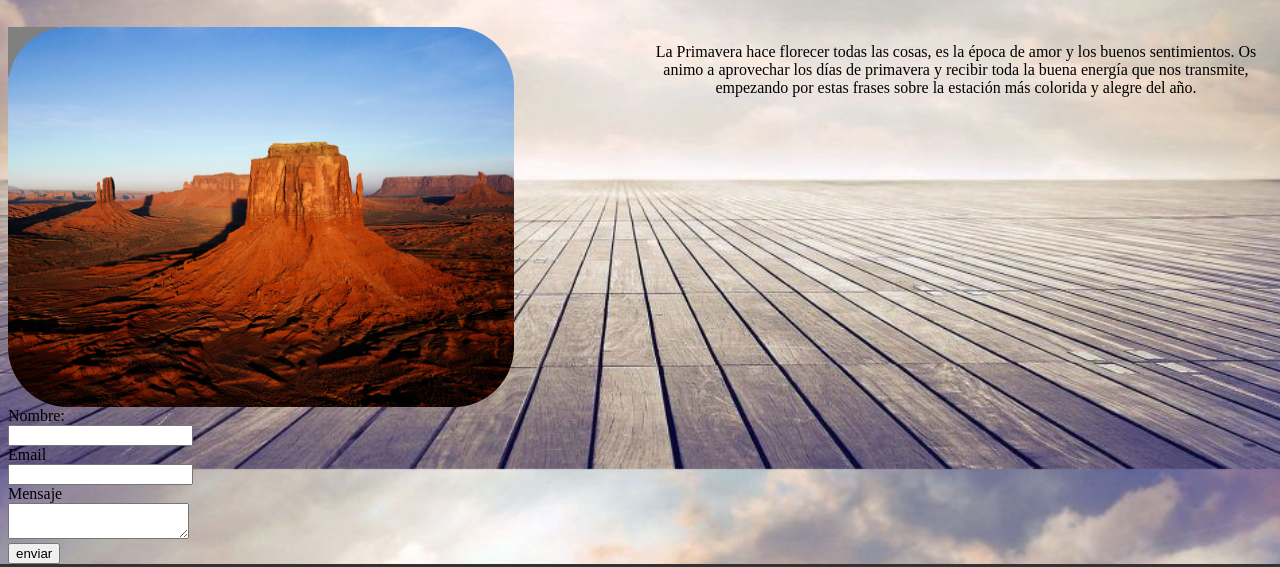
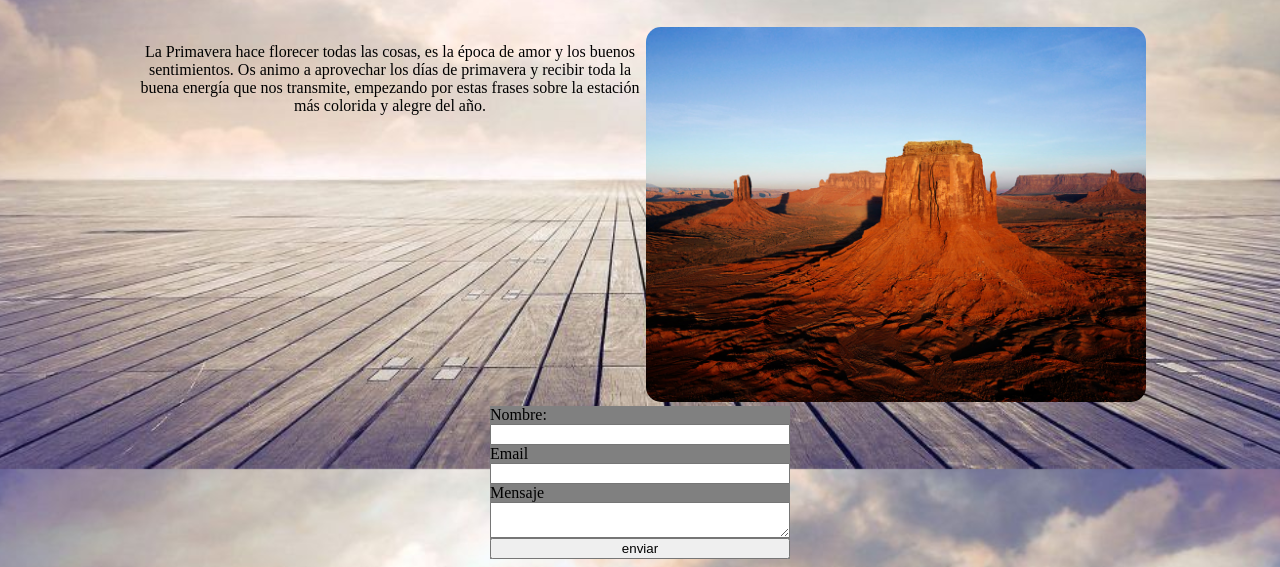
Before and after one commit to SebastianV19/Porfolio, a plain HTML site: page index.html in a window 1280 px wide. Shown: the part 331-898 px from the top of the page. Drawn offline with Linux system fonts and the light colour scheme.

Commit message:
algunas correcciones

```diff
--- a/Style.css
+++ b/Style.css
@@ -1,27 +1,28 @@
-body{
+body {
   background: url(fondo.jpg) no-repeat fixed center #333333;
-    background-size:cover;
+  background-size: cover;
 }
 
-h1{
+h1 {
   text-align: center;
 }
 
-.container{
+.container {
+  display: flex;
+  flex-wrap: wrap;
+  justify-content: center;
+  max-width: 1024px;
+  margin: auto;
+}
+#img {
+  min-width: 250px;
+  max-width: 500px;
+}
+img {
+  border-radius: 15px;
   width: 100%;
-    height: 50%;
 }
-#img{
-    width: 100%;
-    height: 20%;
-
-}
-img{
-    float: left;
-    border-radius: 60px;
-    width: 40%;
-}
-#frase{
+#frase {
   width: 50%;
   height: 100%;
   float: right;
@@ -29,48 +30,43 @@ img{
   font-size: 100%;
   background-color: none;
   color: black;
-
+  min-width: 250px;
 }
-.x{
+.x {
   align-self: auto;
-    color:red;
+  color: red;
   font-size: 30;
   background-color: aqua;
   width: 100%;
-
 }
-.x p{
+.x p {
   font-size: 30px;
   color: black;
   font-family: fantasy;
-
-
 }
 .x h1 {
   text-align: center;
-    font-family: 'Times New Roman', Times, serif;
+  font-family: "Times New Roman", Times, serif;
   outline-style: solid;
   outline-color: black;
   font-size: 60px;
 }
-    li{
+li {
   list-style: none;
   float: left;
-
 }
-    a{
+a {
   color: aqua;
   display: block;
   padding: 0px;
   background-color: #333333;
 }
-    ul{
+ul {
   background-color: #333333;
   list-style-type: none;
   margin: 0;
   padding: 0;
   overflow: hidden;
-
 }
 li a {
   display: block;
@@ -78,13 +74,14 @@ img{
   padding: 14px 16px;
   text-decoration: none;
 }
-    li a:hover{
+li a:hover {
   background-color: rgb(22, 233, 163);
 }
-    .form
-    {
+.form {
   background-color: gray;
-        width: 50px;
-        height: 50px;
-        float: none;
+  min-width: 300px;
 }
+form {
+  display: flex;
+  flex-direction: column;
+}
--- a/index.html
+++ b/index.html
@@ -1,19 +1,20 @@
 <!DOCTYPE html>
 <html lang="es">
+
 <head>
     <meta charset="UTF-8">
     <meta name="descripcion" content="mi primer pagina web">
+    <title>Comenzado el desarrollo web</title>
+    <link rel="stylesheet" href="Style.css">
+</head>
 
-    <title>Comenzado el desarrollo web</title>
-</head>
-<link rel="stylesheet" href="Style.css">
-<body >
+<body>
     <header>
         <h1>Bienvenidos</h1>
         <nav>
             <div id="menu">
                 <ul>
-                                <li><a href= "https://github.com/NormanPerrin/comit-node/blob/master/apuntes/desarrollo-web.md">Inicio</a></li>
+                    <li><a href="https://github.com/NormanPerrin/comit-node/blob/master/apuntes/desarrollo-web.md">Inicio</a></li>
                     <li><a href="https://github.com/SebastianV19/Porfolio">Proyectos </a> </li>
                     <li><a href="https://accounts.google.com/ServiceLogin/signinchooser?service=mail&passive=true&rm=false&continue=https%3A%2F%2Fmail.google.com%2Fmail%2F%3Ftab%3Drm%26ogbl&scc=1&ltmpl=googlemail&emr=1&osid=1&flowName=GlifWebSignIn&flowEntry=ServiceLogin">Contacto</a></li>
 
@@ -23,18 +24,12 @@
     </header>
 
     <section class="x">
-            <h1>
-                Mis primeros pasos en el Desarrollo Web
-            </h1>
-            <p >
-            La vida te pondra obstaculos, pero los limites los pones tú
-            </p>
-
+        <h1>Mis primeros pasos en el Desarrollo Web</h1>
+        <p>La vida te pondra obstaculos, pero los limites los pones tú</p>
     </section>
 
-    <main >
-
-                <div class="Container">
+    <main>
+        <div class="container">
             <div id="frase">
                 <p>
                     La Primavera hace florecer todas las cosas, es la
@@ -45,10 +40,9 @@
                 </p>
             </div>
             <div id="img">
-                        <img src="Desert.jpg" alt=" Foto de Perfil">
+                <img src="Desert.jpg" alt="Foto de Perfil">
             </div>
             <section class="form">
-
                 <form action="https://google.com">
                     <label for="nombre:"> Nombre: </label>
                     <input type="text" name="nombre" id="nombre">
@@ -57,15 +51,11 @@
                     <input type="text" name="email" id="email">
 
                     <label for="mensaje:">Mensaje</label>
-                                <textarea type= "text" name="mensaje" id="mensaje"></textarea>
+                    <textarea type="text" name="mensaje" id="mensaje"></textarea>
                     <button>enviar</button>
-
-
                 </form>
             </section>
         </div>
-
-
     </main>
 </body>
 
```
Lines whose indentation alone changed are shown as unchanged.
